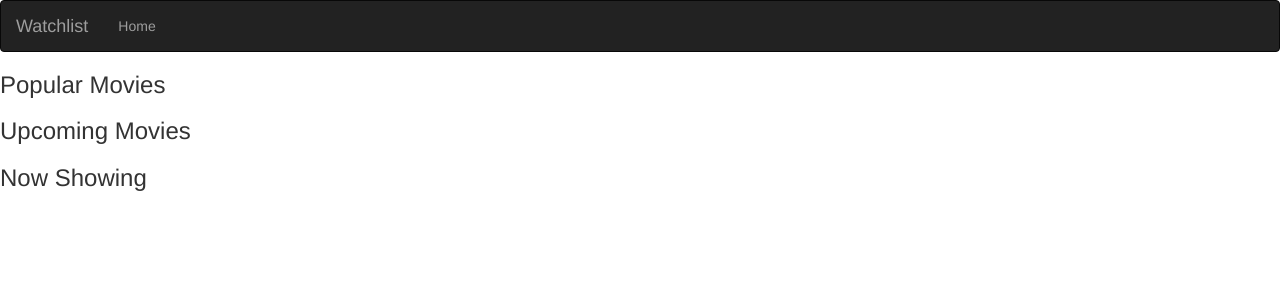
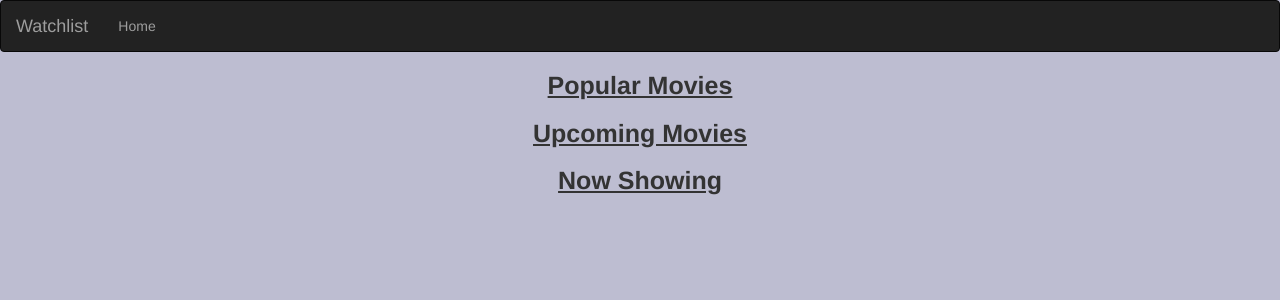
Before and after one commit to SayiaFelix/Watchlist-practice, a Flask app: template app/templates/index.html in a window 1280 px wide. Shown: the top 300 px of the page. Run offline with Flask 2, Linux system fonts and the light colour scheme; the template is opened without the code that fills it, so the values that code supplies are empty; parts of the project's set-up code (start-up, migrations or seed data) failed here and were passed over; some libraries are stand-ins or nearby versions.

Commit message:
adding files

```diff
--- a/app/static/css/index.css
+++ b/app/static/css/index.css
@@ -1,3 +1,7 @@
+body {
+    background-color: rgb(189, 189, 209);
+}
+
 ul {
     list-style-type: none;
 }
@@ -10,3 +14,10 @@ ul {
     padding-bottom: 20px;
     border-bottom: 1px solid green;
 }
+
+h3 {
+    text-align: center;
+    font-size: 25px;
+    font-weight: bold;
+    text-decoration: underline;
+}
--- a/app/static/css/movie.css
+++ b/app/static/css/movie.css
@@ -1,3 +1,7 @@
+body {
+    background-color: rgb(189, 189, 209);
+}
+
 .posterPath {
     padding-bottom: 40%;
     padding-top: 30%;
--- a/app/templates/index.html
+++ b/app/templates/index.html
@@ -17,7 +17,7 @@
     {{ macro.displayMovieList(upcoming)}}
 </ul>
 <!-- Now showing movie -->
-<h3>Now Showing</h3>
+<h3 class="mt-5">Now Showing</h3>
 <ul>
     {{ macro.displayMovieList(now_showing)}}
 </ul>
--- a/app/templates/macros.html
+++ b/app/templates/macros.html
@@ -1,5 +1,5 @@
  {% macro displayMovieList(movie_list) %} {% for movie in movie_list %}
-<div class="col-xs-12 col-sm-4 col-md-2 col-lg-2 movie-card">
+<div class="col-xs-11 col-sm-4 col-md-2 col-lg-2 movie-card">
     <img src="{{ movie.poster }}" alt="{{ movie.title }} poster" class="img-responsive">
     <li class="text-center">
         <a href="/movie/{{movie.id}}">
```
